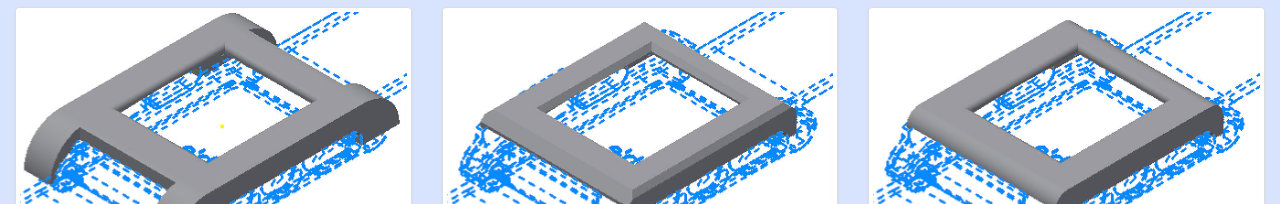
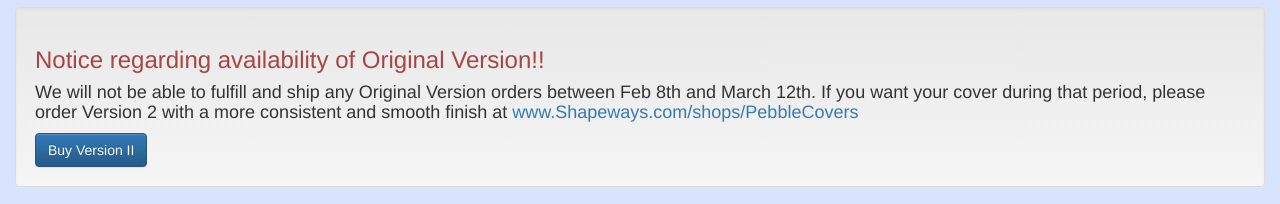
Before and after one commit to drewbeller/pebblecovers.com-bootstrap, a plain HTML site: page static/index.html in a window 1280 px wide. Shown: the part 692-896 px from the top of the page. Drawn offline with nearby package versions, Linux system fonts and the light colour scheme.

Commit message:
add status message

```diff
--- a/static/index.html
+++ b/static/index.html
@@ -130,6 +130,17 @@
 
     <div id='catalog' class='container-fluid'>
         <h1 class="featurette-title">Catalog</h1>
+        <div class="well">
+          <h3 class="text-danger">Notice regarding availability of Original Version!!</h3>
+          <h4>
+            We will not be able to fulfill and ship any Original Version orders
+            between Feb 8th and March 12th.
+            If you want your cover during that period,
+            please order Version 2 with a more consistent and smooth finish at
+            <a href="http://www.shapeways.com/shops/pebblecovers">www.Shapeways.com/shops/PebbleCovers</a>
+          </h4>
+          <a href="http://shpws.me/tRTH" class="btn btn-primary" role="button">Buy Version II</a>
+        </div>
         <div class="row">
             <div class="col-xs-6 col-sm-4">
                 <div class="thumbnail">
@@ -424,7 +435,21 @@
             <!-- .col-x -->
         </div>
         <!-- .row -->
+
+        <div class="well">
+          <h3 class="text-danger">Notice regarding availability of Original Version!!</h3>
+          <h4>
+            We will not be able to fulfill and ship any Original Version orders
+            between Feb 8th and March 12th.
+            If you want your cover during that period,
+            please order Version 2 with a more consistent and smooth finish at
+            <a href="http://www.shapeways.com/shops/pebblecovers">www.Shapeways.com/shops/PebbleCovers</a>
+          </h4>
+          <a href="http://shpws.me/tRTH" class="btn btn-primary" role="button">Buy Version II</a>
+        </div>
+
     </div>
+
     <!-- #comparison-table -->
 
     <div id='faqs' class='container-fluid'>
```
